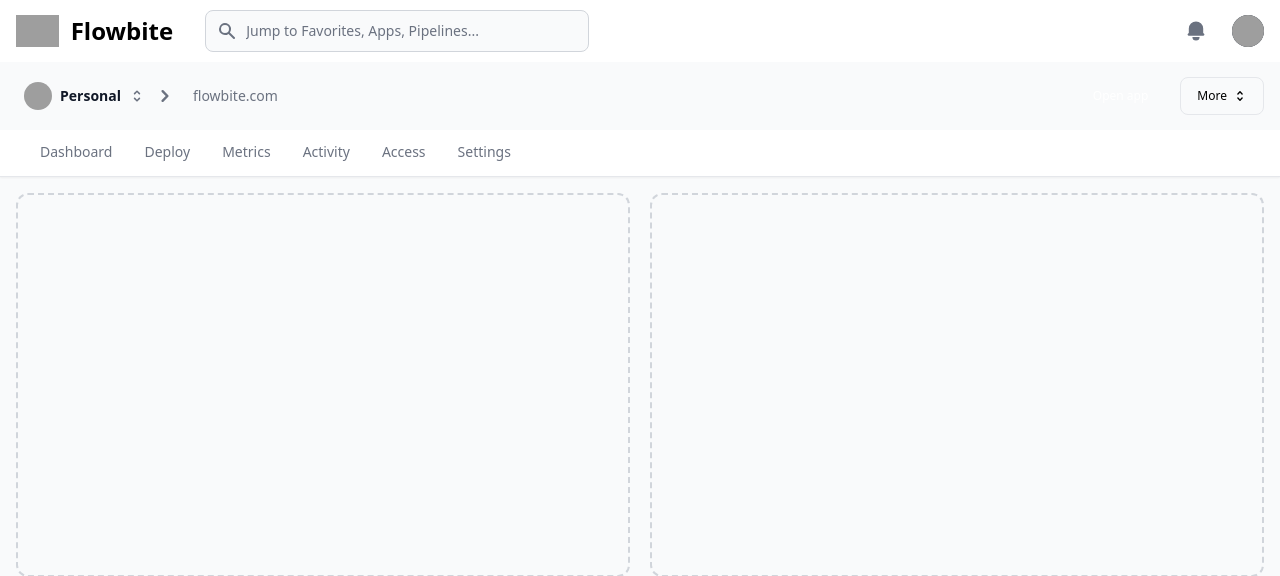
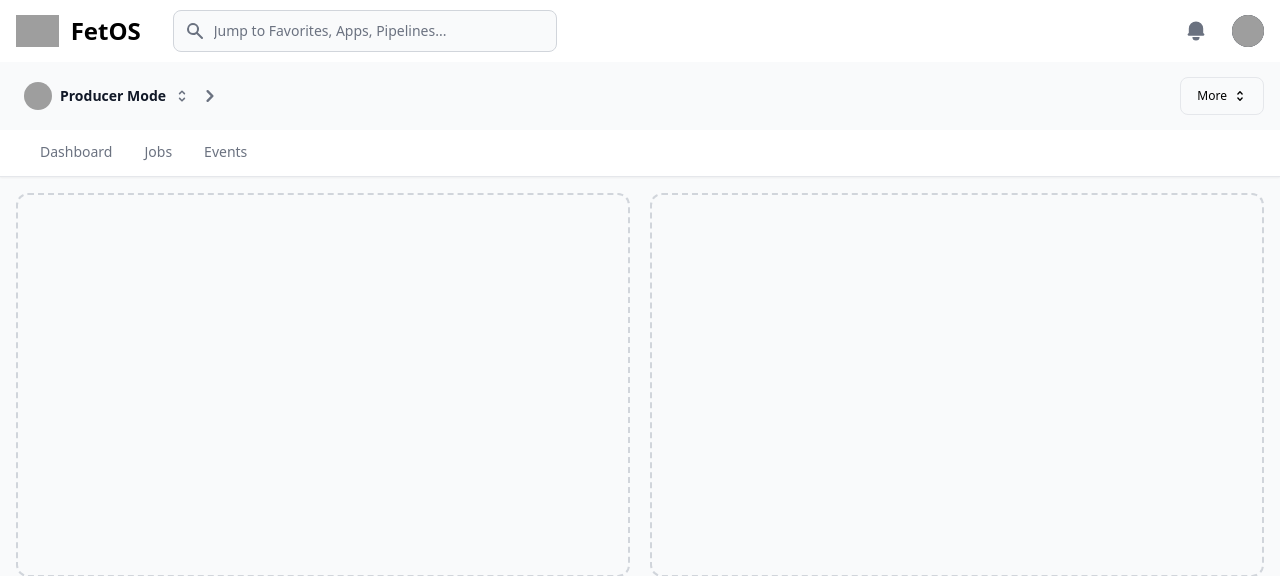
Before and after one commit to mdomeracki231994/FetOS.V1, a Django app: page /user_dashboard/dashboard/ in a window 1280 px wide. Shown: the top 576 px of the page. Run offline with Django 5.2, Linux system fonts and the light colour scheme; style sheets or scripts are compiled from the project's sources; some libraries are stand-ins or nearby versions; grey boxes are pictures that could not be loaded.

Commit message:
Building out nav bar

```diff
--- a/templates/includes/nav.html
+++ b/templates/includes/nav.html
@@ -10,7 +10,7 @@
                             alt="Flowbite Logo"
                     />
                     <span
-                            class="self-center text-2xl font-semibold whitespace-nowrap dark:text-white">Flowbite</span>
+                            class="self-center text-2xl font-semibold whitespace-nowrap dark:text-white">FetOS</span>
                 </a>
                 <form action="#" method="GET" class="hidden md:block lg:pl-2">
                     <label for="topbar-search" class="sr-only">Search</label>
@@ -511,7 +511,7 @@
                         <div class="text-left">
                             <div
                                     class="text-sm font-semibold leading-none text-gray-900 dark:text-white">
-                                Personal
+                                Producer Mode  <!-- TODO Add the ability to toggle this if producer/talent-->
                             </div>
                         </div>
                     </div>
@@ -570,13 +570,7 @@
                             d="M7.293 14.707a1 1 0 010-1.414L10.586 10 7.293 6.707a1 1 0 011.414-1.414l4 4a1 1 0 010 1.414l-4 4a1 1 0 01-1.414 0z"
                             clip-rule="evenodd"></path>
                 </svg>
-                <button
-                        type="button"
-                        id="regionDropdownButton"
-                        data-dropdown-toggle="regionDropdown"
-                        class="items-center p-2 pr-3 pl-4 text-gray-500 text-sm font-medium rounded-lg md:inline-flex hover:text-gray-900 hover:bg-gray-100 dark:hover:bg-gray-800 dark:text-gray-400 dark:hover:text-white focus:ring-4 focus:ring-gray-300 dark:focus:ring-gray-600">
-                    flowbite.com
-                </button>
+
                 <div
                         id="regionDropdown"
                         class="hidden z-30 w-60 bg-white rounded divide-y divide-gray-100 shadow dark:bg-gray-700 dark:divide-gray-600">
@@ -666,11 +660,7 @@
             </div>
             <div
                     class="grid grid-cols-2 gap-2 w-full md:items-center md:flex md:w-auto">
-                <button
-                        type="button"
-                        class="py-2.5 px-4 md:mr-2 text-xs font-medium text-white bg-primary-700 rounded-lg hover:bg-primary-800 focus:ring-4 focus:ring-primary-300 dark:bg-primary-600 dark:hover:bg-primary-700 focus:outline-none dark:focus:ring-primary-800">
-                    Open app
-                </button>
+
                 <button
                         id="moreOptionsDropdownButton"
                         type="button"
@@ -821,42 +811,23 @@
                             class="block border-b dark:border-gray-700 lg:inline lg:border-b-0">
                         {% if request.user.user_type == 'Producer' %}
                             <a
-                                href="{% url 'producer_profile' %}"
-                                class="block py-3 px-4 border-b-2 text-primary-600 hover:text-primary-600 dark:text-primary-500 dark:border-primary-500 border-primary-600"
-                                aria-current="page">Profile</a>
+                                    href="{% url 'producer_profile' %}"
+                                    class="block py-3 px-4 text-gray-500 dark:text-gray-400 hover:text-primary-600 border-b-2 dark:border-gray-900 border-white dark:hover:text-primary-500 dark:hover:border-primary-500 hover:border-primary-600"
+                            >Producer Profile</a>
                         {% endif %}
-
 
                     </li>
                     <li
                             class="block border-b dark:border-gray-700 lg:inline lg:border-b-0">
                         <a
                                 href="#"
-                                class="block py-3 px-4 text-gray-500 dark:text-gray-400 hover:text-primary-600 border-b-2 border-white dark:border-gray-900 dark:hover:text-primary-500 dark:hover:border-primary-500 hover:border-primary-600">Deploy</a>
+                                class="block py-3 px-4 text-gray-500 dark:text-gray-400 hover:text-primary-600 border-b-2 border-white dark:border-gray-900 dark:hover:text-primary-500 dark:hover:border-primary-500 hover:border-primary-600">Jobs</a>
                     </li>
                     <li
                             class="block border-b dark:border-gray-700 lg:inline lg:border-b-0">
                         <a
                                 href="#"
-                                class="block py-3 px-4 text-gray-500 dark:text-gray-400 hover:text-primary-600 border-b-2 border-white dark:border-gray-900 dark:hover:text-primary-500 dark:hover:border-primary-500 hover:border-primary-600">Metrics</a>
-                    </li>
-                    <li
-                            class="block border-b dark:border-gray-700 lg:inline lg:border-b-0">
-                        <a
-                                href="#"
-                                class="block py-3 px-4 text-gray-500 dark:text-gray-400 hover:text-primary-600 border-b-2 border-white dark:border-gray-900 dark:hover:text-primary-500 dark:hover:border-primary-500 hover:border-primary-600">Activity</a>
-                    </li>
-                    <li
-                            class="block border-b dark:border-gray-700 lg:inline lg:border-b-0">
-                        <a
-                                href="#"
-                                class="block py-3 px-4 text-gray-500 dark:text-gray-400 hover:text-primary-600 border-b-2 border-white dark:border-gray-900 dark:hover:text-primary-500 dark:hover:border-primary-500 hover:border-primary-600">Access</a>
-                    </li>
-                    <li
-                            class="block border-b dark:border-gray-700 lg:inline lg:border-b-0">
-                        <a
-                                href="#"
-                                class="block py-3 px-4 text-gray-500 dark:text-gray-400 hover:text-primary-600 border-b-2 border-white dark:border-gray-900 dark:hover:text-primary-500 dark:hover:border-primary-500 hover:border-primary-600">Settings</a>
+                                class="block py-3 px-4 text-gray-500 dark:text-gray-400 hover:text-primary-600 border-b-2 border-white dark:border-gray-900 dark:hover:text-primary-500 dark:hover:border-primary-500 hover:border-primary-600">Events</a>
                     </li>
                 </ul>
             </div>
```
